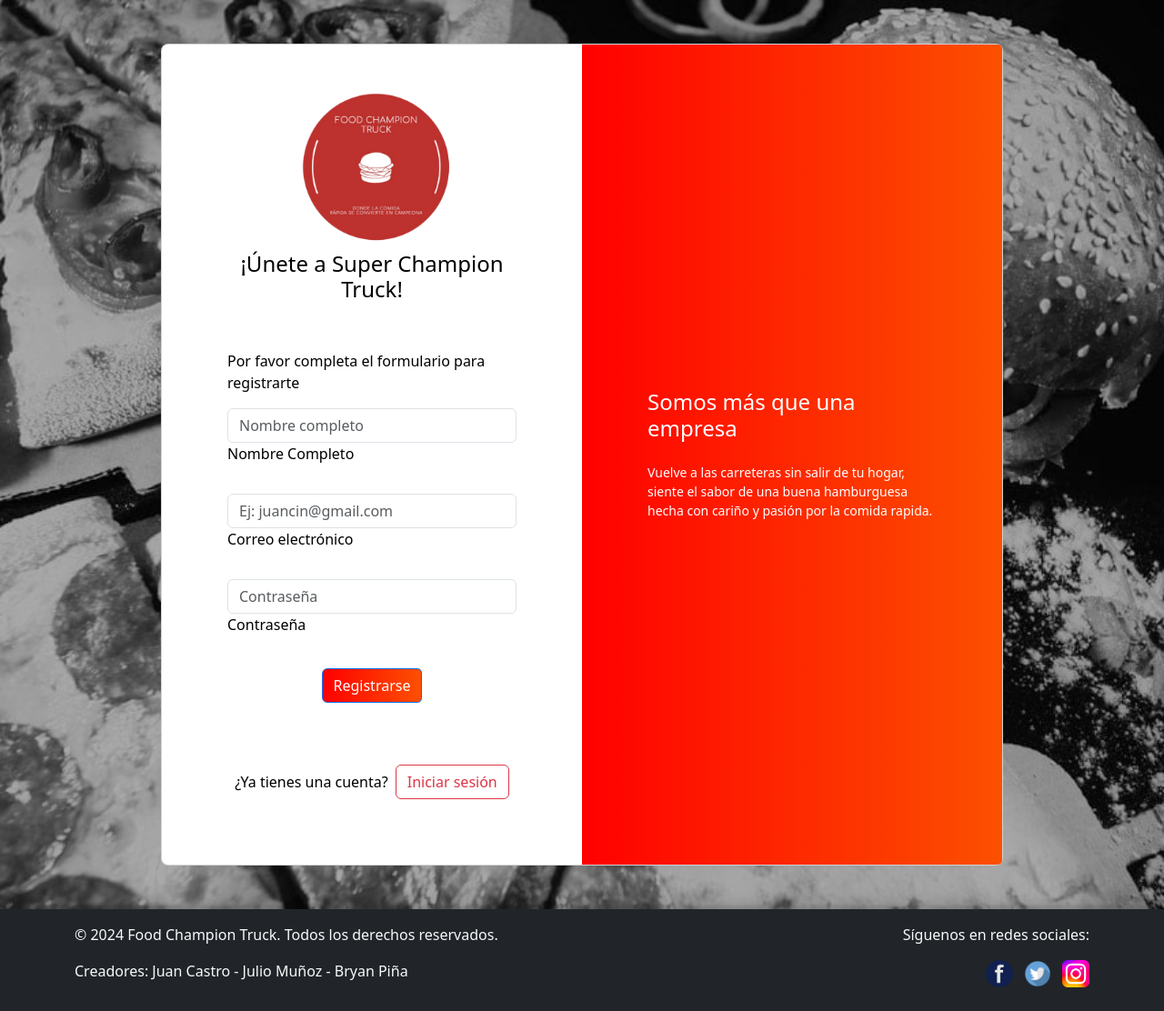
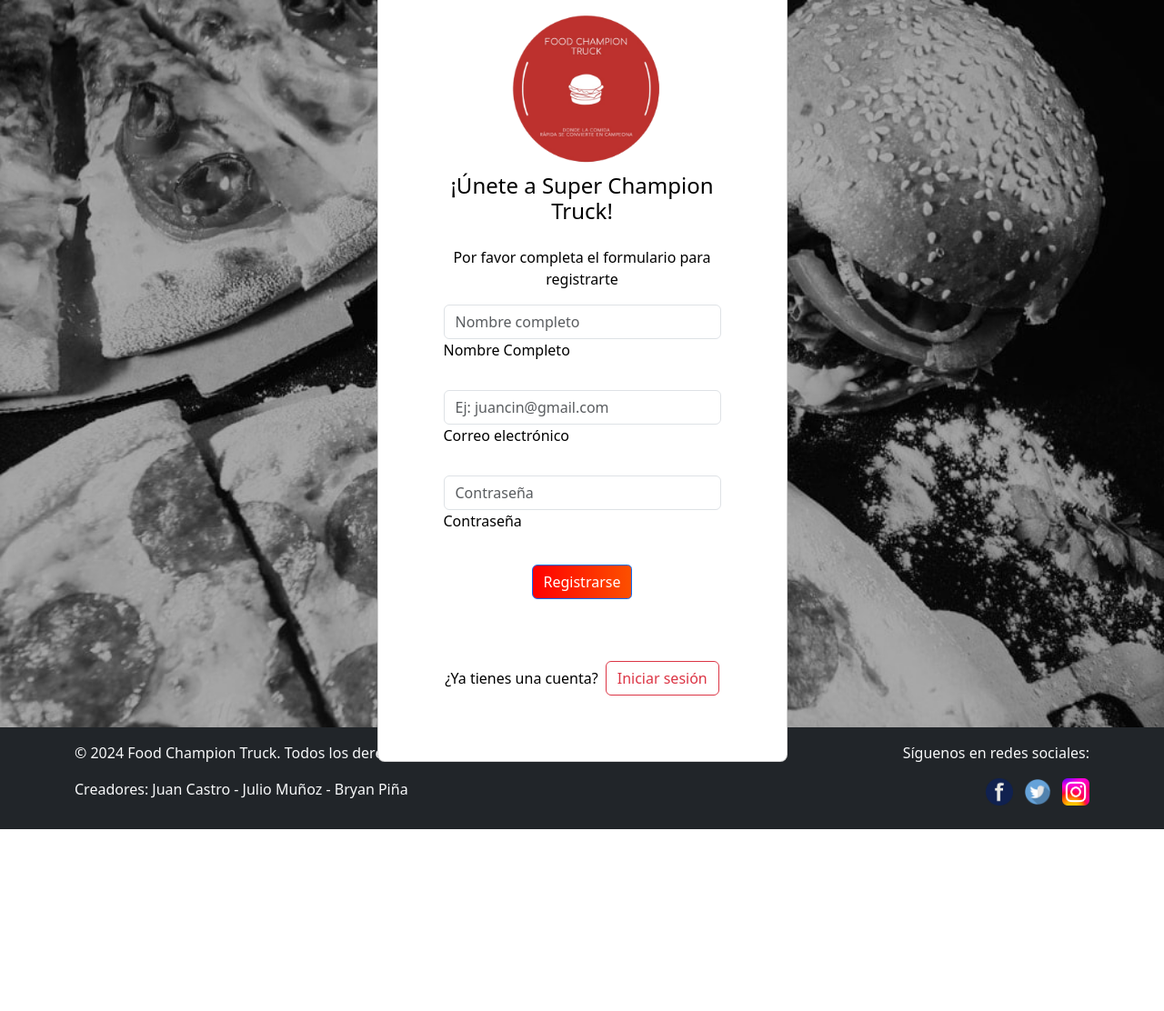
Before and after one commit to Bemol69/PaginaWebDuoc, a PHP site: page /registro.html in a window 1280 px wide. Shown: the whole page at 91% size. After the commit the page ends 912 px from the top, so only its background shows below. Run offline with PHP 8.4, Linux system fonts and the light colour scheme.

Commit message:
cambios julio 18-06

```diff
--- a/registro.html
+++ b/registro.html
@@ -4,50 +4,44 @@
     <meta charset="UTF-8">
     <meta name="viewport" content="width=device-width, initial-scale=1.0">
     <title>Registro</title>
-
     <link href="https://cdn.jsdelivr.net/npm/bootstrap@5.3.2/dist/css/bootstrap.min.css" rel="stylesheet" integrity="sha384-T3c6CoIi6uLrA9TneNEoa7RxnatzjcDSCmG1MXxSR1GAsXEV/Dwwykc2MPK8M2HN" crossorigin="anonymous">
     <link rel="stylesheet" href="styless.css">
 </head>
 
 <body>
-
-    <section class="h-100 gradient-form">
-        <div class="container py-5 h-100">
-            <div class="row d-flex justify-content-center align-items-center h-100">
-                <div class="col-xl-10">
+    <section class="gradient-form">
+        <div class="container py-5">
+            <div class="row d-flex justify-content-center align-items-center">
+                <div class="col-md-8 col-lg-6 col-xl-5">
                     <div class="card rounded-3 text-black">
-                        <div class="row g-0">
-                            <div class="col-lg-6">
-                                <div class="card-body p-md-5 mx-md-4">
-                                    <div class="text-center">
-                                        <img src="imagenes/logo.png"
-                                            style="width: 185px;" alt="logo">
-                                        <h4 class="mt-1 mb-5 pb-1">¡Únete a Super Champion Truck!</h4>
+                        <div class="card-body p-4 p-md-5 mx-md-4">
+                            <div class="text-center mb-4">
+                                <img src="imagenes/logo.png" style="width: 185px;" alt="logo">
+                                <h4 class="mt-1 mb-3">¡Únete a Super Champion Truck!</h4>
                             </div>
                             <form id="registrationForm">
-                                        <p>Por favor completa el formulario para registrarte</p>
-
-                                        <!-- Mensajes de validación -->
+                                <p class="text-center">Por favor completa el formulario para registrarte</p>
                                 <div id="validationMessages" class="alert alert-danger" role="alert" style="display: none;"></div>
 
-                                        <div data-mdb-input-init class="form-outline mb-4">
-                                            <input type="text" id="form2Example11" class="form-control"
-                                                placeholder="Nombre completo" />
-                                                <label class="form-label" for="form2Example22">Nombre Completo</label>
+                                <div class="form-outline mb-4">
+                                    <input type="text" id="nombre" class="form-control" placeholder="Nombre completo" name="nombre" required>
+                                    <label class="form-label" for="nombre">Nombre Completo</label>
                                 </div>
-                                        <div data-mdb-input-init class="form-outline mb-4">
-                                            <div data-mdb-input-init class="form-outline mb-4">
-                                                <input type="email" id="form2Example12" class="form-control" placeholder="Ej: juancin@gmail.com" pattern="[a-z0-9._%+-]+@gmail.com" title="Ingresa un correo electrónico de Gmail válido" required />
-                                                <label class="form-label" for="form2Example12">Correo electrónico</label>
+
+                                <div class="form-outline mb-4">
+                                    <input type="email" id="email" class="form-control" placeholder="Ej: juancin@gmail.com" name="email" pattern="[a-z0-9._%+-]+@gmail.com" title="Ingresa un correo electrónico de Gmail válido" required>
+                                    <label class="form-label" for="email">Correo electrónico</label>
                                 </div>
+
+                                <div class="form-outline mb-4">
+                                    <input type="password" id="contrasena" class="form-control" placeholder="Contraseña" name="contrasena" required>
+                                    <label class="form-label" for="contrasena">Contraseña</label>
                                 </div>
-                                        <div data-mdb-input-init class="form-outline mb-4">
-                                            <input type="password" id="form2Example22" class="form-control" placeholder="Contraseña" />
-                                            <label class="form-label" for="form2Example22">Contraseña</label>
-                                        </div>
+
                                 <div class="text-center pt-1 mb-5 pb-1">
                                     <button id="registrationBtn" class="btn btn-primary btn-block fa-lg gradient-custom-2 mb-3" type="submit">Registrarse</button>
                                 </div>
+
                                 <div class="d-flex align-items-center justify-content-center pb-4">
                                     <p class="mb-0 me-2">¿Ya tienes una cuenta?</p>
                                     <a href="ingreso.html" class="btn btn-outline-danger">Iniciar sesión</a>
@@ -55,21 +49,11 @@
                             </form>
                         </div>
                     </div>
-                            <div class="col-lg-6 d-flex align-items-center gradient-custom-2">
-                                <div class="text-white px-3 py-4 p-md-5 mx-md-4">
-                                    <h4 class="mb-4">Somos más que una empresa</h4>
-                                    <p class="small mb-0">Vuelve a las carreteras sin salir de tu hogar, siente el sabor de una buena hamburguesa hecha con cariño y pasión por la comida rapida.</p>
-
-                                </div>
-                            </div>
-                        </div>
-                    </div>
                 </div>
             </div>
         </div>
     </section>
 </body>
-
 
 <!-- Footer -->
 <footer class="bg-dark text-light py-3">
@@ -89,5 +73,5 @@
     </div>
 </footer>
 
-<script src="java.js"></script>
+<script src="script.js"></script>
 </html>
--- a/reseña.html
+++ b/reseña.html
@@ -56,7 +56,7 @@
         </div>
     </div>
 
-    <script src="script.js"></script>
+    <script src="java.js"></script>
 </body>
   <!-- Footer -->
   <footer class="bg-dark text-light py-3">
--- a/script.js
+++ b/script.js
@@ -1,55 +1,17 @@
-const userReviewsElement = document.getElementById('user-reviews');
+document.getElementById('registrationForm').addEventListener('submit', function(e) {
+  e.preventDefault();
 
-function getRandomUsers() {
-    fetch('https://randomuser.me/api/?results=3')
-        .then(response => response.json())
-        .then(data => {
-            const users = data.results;
-            userReviewsElement.innerHTML = '';
+  const formData = new FormData(this);
 
-            users.forEach((user, index) => {
-                const name = `${user.name.first} ${user.name.last}`;
-                const review = `${generateRandomReview()}`;
-                const imageUrl = user.picture.large;
-
-                const userReviewElement = document.createElement('div');
-                userReviewElement.classList.add('user-review');
-                userReviewElement.innerHTML = `
-                    <img class="user-image" src="${imageUrl}" alt="User Image">
-                    <div class="user-details">
-                        <h2>${name}</h2>
-                        <p>${review}</p>
-                    </div>
-                `;
-
-                userReviewElement.style.animationDelay = `${index * 2}s`;
-                userReviewsElement.appendChild(userReviewElement);
-            });
-        })
-        .catch(error => console.error(error));
-}
-
-function generateRandomReview() {
-    const reviews = [
-        'Excelente producto, lo recomiendo ampliamente.',
-        'No estoy satisfecho con la calidad, esperaba algo mejor.',
-        'Cumple con mis expectativas, buen servicio.',
-        'Podría mejorar en algunos aspectos, pero en general está bien.',
-        'Una experiencia decepcionante, no volveré a comprar aquí.'
-    ];
-
-    return reviews[Math.floor(Math.random() * reviews.length)];
-}
-
-window.addEventListener('DOMContentLoaded', () => {
-    getRandomUsers();
-    const reviewsContainer = document.querySelector('.reviews-container');
-    const reviewBox = document.querySelector('.review-box');
-    const reviewContainer = document.querySelector('.review-container');
-    const containerHeight = reviewsContainer.offsetHeight;
-    const boxHeight = reviewBox.offsetHeight;
-
-    if (boxHeight < containerHeight) {
-        reviewContainer.style.height = `${containerHeight}px`;
-    }
+  fetch('process.php', {
+      method: 'POST',
+      body: formData
+  })
+  .then(response => response.text())
+  .then(data => {
+      alert(data);
+      document.getElementById('registrationForm').reset();
+      window.location.href = 'ingreso.html';
+  })
+  .catch(error => console.error('Error:', error));
 });
--- a/styless.css
+++ b/styless.css
@@ -1,14 +1,10 @@
-
-
-
 /* ---- LOGIN REGISTER ------*/
 .gradient-custom-2 {
   /* Fondo de degradado */
   background: #747372; /* Fallback para navegadores antiguos */
-    background: -webkit-linear-gradient(to right, #ff0000, #fc5000 ); /* Chrome 10-25, Safari 5.1-6 */
-    background: linear-gradient(to right, #ff0000, #fc5000 ); /* Estándar W3C, IE 10+/ Edge, Firefox 16+, Chrome 26+, Opera 12+, Safari 7+ */
+  background: -webkit-linear-gradient(to right, #ff0000, #fc5000); /* Chrome 10-25, Safari 5.1-6 */
+  background: linear-gradient(to right, #ff0000, #fc5000); /* Estándar W3C, IE 10+/ Edge, Firefox 16+, Chrome 26+, Opera 12+, Safari 7+ */
 }
-
 
 .gradient-custom-2 {
   border-top-right-radius: .3rem; /* Redondear borde superior derecho */
@@ -21,10 +17,14 @@
   background-size: cover; /* Ajusta el tamaño de la imagen para cubrir el área */
   background-repeat: no-repeat; /* Evita la repetición de la imagen */
   background-position: center; /* Centra la imagen */
+  height: 100vh; /* Establece la altura al 100% de la ventana del navegador */
+  display: flex;
+  justify-content: center;
+  align-items: center;
 }
 
 /*---FONDO PARA EL BODY  -----------*/
-body{
+body {
   background-image: url('imagenes/fondo.jpg');
   background-size: cover;
 }
```
Also changed, not shown: java.js (+47 -62 lines), process.php (added, +33 -0 lines). Lines whose indentation alone changed are shown as unchanged.
